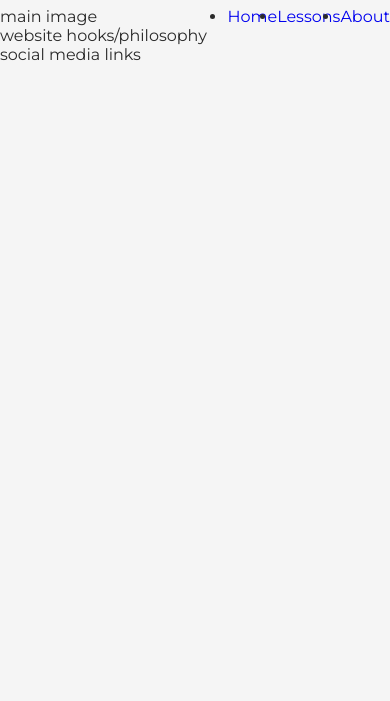
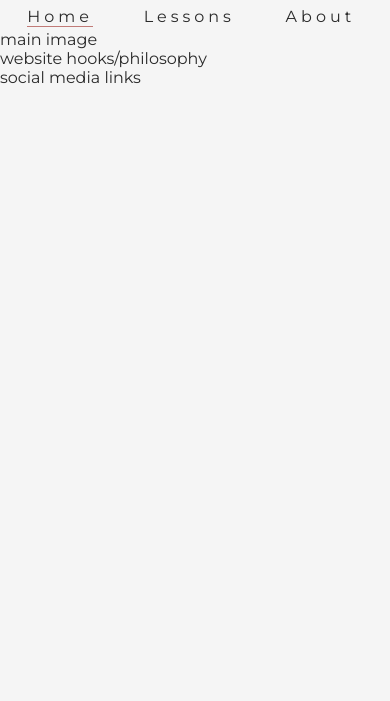
Before and after one commit to Code-Institute-Submissions/ABRSM_piano_studio, a plain HTML site: page index.html in a window 390 px wide. Shown: the part 143-844 px from the top of the page. Drawn offline with nearby package versions, Linux system fonts and the light colour scheme.

Commit message:
add style to phone width navbar and add color to actie link so user is reminded what page they are currently on

```diff
--- a/assets/CSS/style.css
+++ b/assets/CSS/style.css
@@ -24,6 +24,11 @@ h1, h2 {
 
 a {
     text-decoration: none;
+
+}
+
+.active-key {
+    color: #C17B78;
 }
 
 
@@ -52,10 +57,9 @@ a {
 }
 
 
-/* #piano h2 {
-    text-align: center;
-    text-decoration: none;
-} */
+.active {
+    border-bottom: 1px solid #C17B78;
+}
 
 .white-key {
     width: 75px;
@@ -125,6 +129,7 @@ a {
     width:100%;
     bottom:0;
     text-align:center;
+
 }
 
 
@@ -240,14 +245,28 @@ a {
 
     }
 
-    #small-nav-bar {
+    #small-nav-bar  {
         display: inline-block;
-        float: right;
 
     }
 
     #small-nav-bar li {
         float: left;
+        list-style-type: none;
+        letter-spacing: 4px;
+        margin-right: 6vw;
+        margin-left: 7vw;
 
     }
+
+    #small-nav-bar a {
+        color: #2a2a2a;
+    }
+
 }
+
+@media screen and (max-width: 320px) {
+    #small-nav-bar li {
+        margin-left: 4vw;
+        margin-right: 5vw;
+    }
--- a/index.html
+++ b/index.html
@@ -21,13 +21,13 @@
         <!--nav bar-->
         <nav>
             <ul id="small-nav-bar">
-                <li><a href="index.html">Home</a></li>
+                <li><a href="index.html" class="active">Home</a></li>
                 <li><a href="#">Lessons</a></li>
                 <li><a href="#">About</a></li>
             </ul>
             <div id="piano" class="piano-mobile">
                 <div onclick="location.href='index.html';" id="key-1" class="white-key">
-                    <span>Home</span>
+                    <span class="active-key">Home</span>
                 </div>
                 <div id="key-2" class="black-key"></div>
                 <div onclick="location.href='lessons.html';" id="key-3" class="white-key">
```
